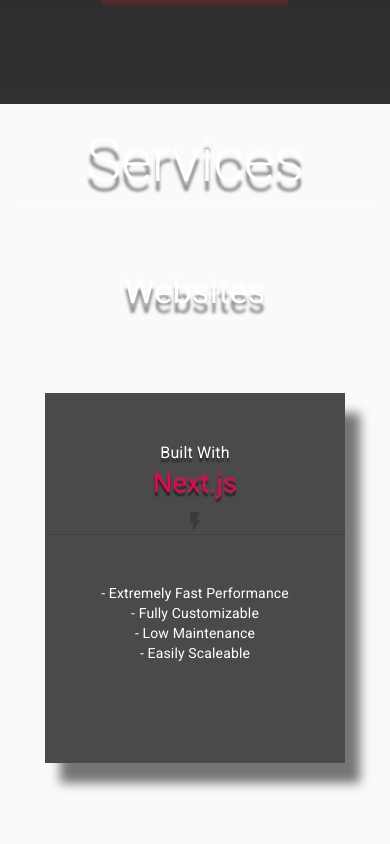
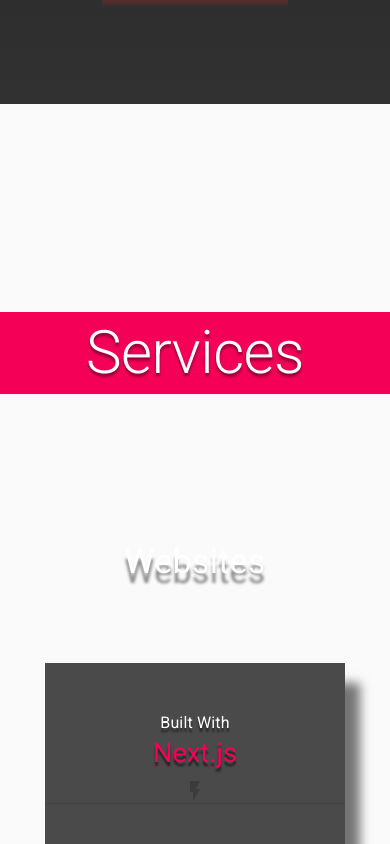
Before and after one commit to benzend/nextjs_my-website, a Next.js app: page / in a window 390 px wide. Shown: the part 740-1584 px from the top of the page. Built offline with nearby package versions, Linux system fonts and the light colour scheme.

Commit message:
Reorganization and mobile + desktop reworkings

```diff
--- a/components/home-components/HomeDesktopNav.tsx
+++ b/components/home-components/HomeDesktopNav.tsx
@@ -12,6 +12,7 @@
     justifyContent: "center",
     alignItems: "center",
     color: theme.palette.primary.contrastText,
+    zIndex: 30,
   },
   link: {
     padding: "3px 5px",
@@ -26,7 +27,11 @@
   },
 }));
 
-export const HomeDesktopNav = () => {
+interface IHomeDesktopNav {
+  current: string;
+}
+
+export const HomeDesktopNav = ({ current }: IHomeDesktopNav) => {
   const { root, link } = useStyles();
   return (
     <Box className={root} component="nav">
@@ -34,7 +39,9 @@
         <Grid spacing={5} justify="flex-end" alignItems="center" container>
           <Grid item>
             <Link href="/">
-              <Box className={link + " current"}>Home</Box>
+              <Box className={current === "home" ? link + " current" : link}>
+                Home
+              </Box>
             </Link>
           </Grid>
           <Grid item>
@@ -49,12 +56,18 @@
           </Grid>
           <Grid item>
             <Link href="/portfolio">
-              <Box className={link}>Portfolio</Box>
+              <Box
+                className={current === "portfolio" ? link + " current" : link}
+              >
+                Portfolio
+              </Box>
             </Link>
           </Grid>
           <Grid item>
             <Link href="/blog">
-              <Box className={link}>Blog</Box>
+              <Box className={current === "blog" ? link + " current" : link}>
+                Blog
+              </Box>
             </Link>
           </Grid>
         </Grid>
--- a/components/home-components/HomeHeader.tsx
+++ b/components/home-components/HomeHeader.tsx
@@ -14,6 +14,7 @@
   root: {
     height: "100vh",
     width: "100vw",
+    marginBottom: "12rem",
   },
   title: {
     color: theme.palette.secondary.contrastText,
--- a/components/home-components/HomeMobileNav.tsx
+++ b/components/home-components/HomeMobileNav.tsx
@@ -14,7 +14,7 @@
 import ListItem from "@material-ui/core/ListItem";
 import ListItemIcon from "@material-ui/core/ListItemIcon";
 import ListItemText from "@material-ui/core/ListItemText";
-import { Home, Work, ContactMail } from "@material-ui/icons";
+import { Home, Work, ContactMail, Info, Build } from "@material-ui/icons";
 import { motion } from "framer-motion";
 
 const drawerWidth = 240;
@@ -171,6 +171,19 @@
           <Divider />
           <List>
             <button onClick={drawerCloseHandler} className={invisibleButton}>
+              <Link href="/#services">
+                <ListItem>
+                  <ListItemIcon>
+                    <Build />
+                  </ListItemIcon>
+                  <ListItemText primary={"Services"} />
+                </ListItem>
+              </Link>
+            </button>
+          </List>
+          <Divider />
+          <List>
+            <button onClick={drawerCloseHandler} className={invisibleButton}>
               <Link href="/portfolio">
                 <ListItem>
                   <ListItemIcon>
@@ -194,6 +207,19 @@
               </Link>
             </button>
           </List>
+          <Divider />
+          <List>
+            <button onClick={drawerCloseHandler} className={invisibleButton}>
+              <Link href="/blog">
+                <ListItem>
+                  <ListItemIcon>
+                    <Info />
+                  </ListItemIcon>
+                  <ListItemText primary={"Blog"} />
+                </ListItem>
+              </Link>
+            </button>
+          </List>
         </Drawer>
       </motion.div>
     </div>
--- a/components/home-components/HomeServices.tsx
+++ b/components/home-components/HomeServices.tsx
@@ -19,19 +19,51 @@
 const useStyles = makeStyles((theme) => ({
   root: {},
   mainContainer: {
-    padding: "1rem 0",
+    padding: "4rem 0",
     justifyContent: "center",
     alignItems: "center",
+    [theme.breakpoints.up("lg")]: {
+      padding: "8rem 0",
+      width: "100%",
+    },
+  },
+  mainContainerItem: {
+    [theme.breakpoints.up("lg")]: {
+      width: "100%",
+    },
   },
   secondaryContainer: {
-    padding: "1.3rem 0",
+    padding: "3.2rem 0",
+    justifyContent: "center",
+    alignItems: "center",
+    flexDirection: "column",
+    [theme.breakpoints.up("lg")]: {
+      flexDirection: "row",
+      padding: "5rem 0",
+      width: "100%",
+      margin: "5rem 0",
+      ["&.flipped"]: {
+        flexDirection: "row-reverse",
+      },
+    },
+  },
+  secondaryContainerItem: {
+    [theme.breakpoints.up("lg")]: {
+      width: "50%",
+    },
   },
   mainTitle: {
     padding: ".3rem 0",
     marginTop: "1rem",
-    textShadow: "0 10px 3px #0007",
+    textShadow: "0 3px 3px #0007",
     textAlign: "center",
+    boxShadow: "10px 10px 5px #0009",
+
+    background: theme.palette.secondary.main,
     color: theme.palette.secondary.contrastText,
+    [theme.breakpoints.up("lg")]: {
+      fontSize: "5rem",
+    },
   },
   secondaryTitle: {
     textAlign: "center",
@@ -39,6 +71,9 @@
     margin: "2rem 0 3rem",
     textShadow: "0 10px 3px #0007",
     color: theme.palette.secondary.contrastText,
+    [theme.breakpoints.up("lg")]: {
+      fontSize: "4rem",
+    },
   },
   serviceGrid: {
     justifyContent: "center",
@@ -60,25 +95,28 @@
     mainTitle,
     secondaryTitle,
     mainContainer,
+    mainContainerItem,
     secondaryContainer,
+    secondaryContainerItem,
     root,
     serviceGrid,
     listItem,
   } = useStyles();
   return (
-    <Container id="services" className={root}>
+    <Box id="services" className={root}>
       <Box overflow="hidden">
         <Typography className={mainTitle} variant="h2">
           Services
         </Typography>
       </Box>
-      <Divider style={{ background: "#fff" }} />
+      <Container maxWidth="xl">
         <Grid className={mainContainer} container>
-        <Grid item>
+          <Grid className={mainContainerItem} item>
             <ServicesContainer
               mainTitle="Websites"
               mainTitleStyle={secondaryTitle}
               rootStyle={secondaryContainer}
+              rootItemStyle={secondaryContainerItem}
               variants={variants}
               listItemStyle={listItem}
               serviceGridStyle={serviceGrid}
@@ -107,11 +145,12 @@
               ]}
             />
           </Grid>
-        <Grid item>
+          <Grid className={mainContainerItem} item>
             <ServicesContainer
               mainTitle="Apps"
               mainTitleStyle={secondaryTitle}
-            rootStyle={secondaryContainer}
+              rootStyle={secondaryContainer + " flipped"}
+              rootItemStyle={secondaryContainerItem}
               variants={variants}
               listItemStyle={listItem}
               serviceGridStyle={serviceGrid}
@@ -140,11 +179,12 @@
               ]}
             />
           </Grid>
-        <Grid item>
+          <Grid className={mainContainerItem} item>
             <ServicesContainer
               mainTitle="Mentorship"
               mainTitleStyle={secondaryTitle}
               rootStyle={secondaryContainer}
+              rootItemStyle={secondaryContainerItem}
               variants={variants}
               listItemStyle={listItem}
               serviceGridStyle={serviceGrid}
@@ -188,5 +228,6 @@
           </Grid>
         </Grid>
       </Container>
+    </Box>
   );
 };
--- a/components/home-components/ServicesContainer.tsx
+++ b/components/home-components/ServicesContainer.tsx
@@ -5,6 +5,7 @@
 
 interface IServicesContainer {
   rootStyle: any;
+  rootItemStyle: any;
   variants: any;
   mainTitle: string;
   mainTitleStyle: any;
@@ -27,14 +28,16 @@
   listItemStyle,
   serviceGridStyle,
   services,
+  rootItemStyle,
 }: IServicesContainer) => {
   return (
-    <Box className={rootStyle}>
-      <Box>
+    <Grid className={rootStyle} container>
+      <Grid className={rootItemStyle} item>
         <Typography className={mainTitleStyle} variant="h4" component="h3">
           {mainTitle}
         </Typography>
-
+      </Grid>
+      <Grid className={rootItemStyle} item>
         <Grid spacing={3} className={serviceGridStyle} container>
           {services.map((service) => (
             <Grid key={service.title} item>
@@ -59,7 +62,7 @@
             </Grid>
           ))}
         </Grid>
-      </Box>
-    </Box>
+      </Grid>
+    </Grid>
   );
 };
--- a/pages/index.tsx
+++ b/pages/index.tsx
@@ -1,4 +1,4 @@
-import { useEffect, useState } from "react";
+import { useState } from "react";
 import { useMediaQuery } from "@material-ui/core";
 import HomeHeader from "../components/home-components/HomeHeader";
 import { HomeMobileNav } from "../components/home-components/HomeMobileNav";
@@ -20,11 +20,13 @@
     setDrawerOpen(false);
   };
 
+  const current = "home";
+
   return (
     <>
       <HomeBackground />
       {desktop ? (
-        <HomeDesktopNav />
+        <HomeDesktopNav current={current} />
       ) : (
         <HomeMobileNav
           open={drawerOpen}
```
Also changed, not shown: components/portfolio-components/PortfolioContactSection.tsx (+4 -6 lines), pages/portfolio/index.tsx (+4 -3 lines), pages/success.js (added, +20 -0 lines). Lines whose indentation alone changed are shown as unchanged.
